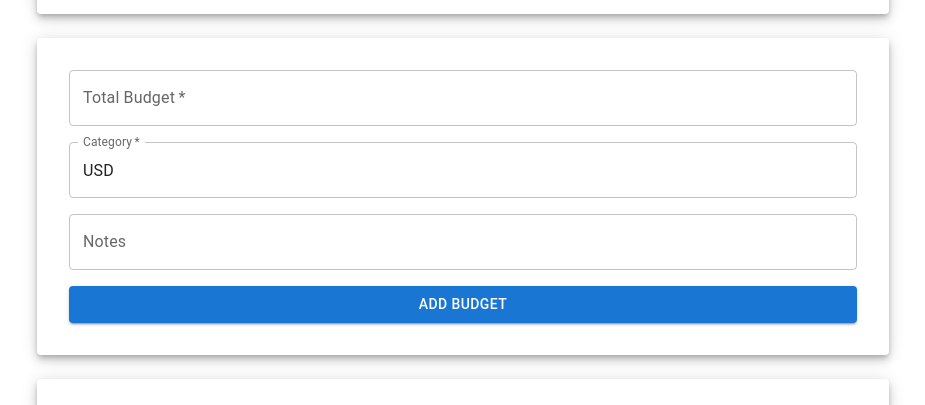
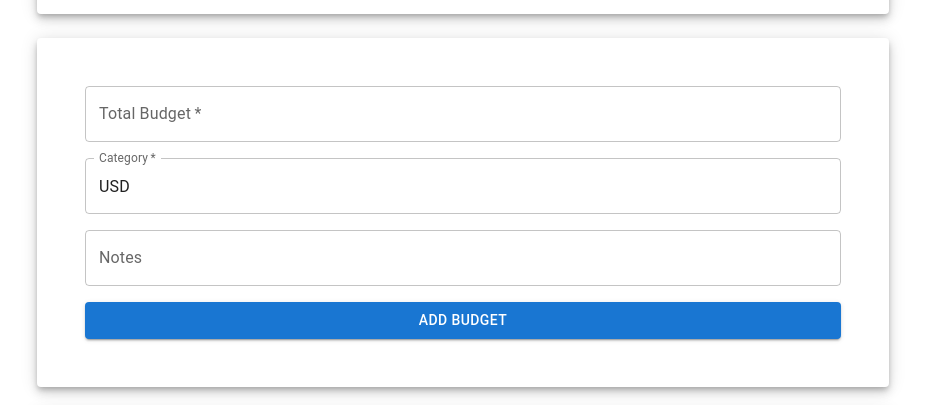
Before and after one commit to malicesand/LetsGeaux, a React app: page /budgetbuddy in a window 1280 px wide. Shown: the part 254-659 px from the top of the page, without its empty margins (177-1102 px from the left). Built offline with nearby package versions, Linux system fonts and the light colour scheme; no server answers.

Commit message:
replace currency with categories in on budget foorm

```diff
--- a/src/client/components/BudgetBuddy/BudgetForm.tsx
+++ b/src/client/components/BudgetBuddy/BudgetForm.tsx
@@ -1,45 +1,46 @@
 import React, { useState } from 'react';
 import api from './api';
-import { TextField, Button, Stack } from '@mui/material';
+import { TextField, Button, Stack, Box } from '@mui/material';
 
 const BudgetForm: React.FC = () => {
   const [totalBudget, setTotalBudget] = useState('');
-  const [currency, setCurrency] = useState('USD');
+  const [category, setCategory] = useState('USD');
   const [notes, setNotes] = useState('');
 //allow users to create new budget entries
   const handleSubmit = (e: React.FormEvent) => {
     e.preventDefault();
-    api.post('/', { totalBudget, currency, notes })
+    api.post('/', { totalBudget, category, notes })
       .then(() => window.location.reload())
       .catch(err => console.error(err));
   };
 
   return (
-    <form onSubmit={handleSubmit}>
+    <Box component="form" onSubmit={handleSubmit} sx={{ p: 2 }}>
       <Stack spacing={2}>
         <TextField
           label="Total Budget"
           value={totalBudget}
-          onChange={e => setTotalBudget(e.target.value)}
           type="number"
           required
+          fullWidth
+          onChange={e => setTotalBudget(e.target.value)}
         />
         <TextField
           label="Category"
-          value={currency}
-          onChange={e => setCurrency(e.target.value)}
+          value={category}
           required
+          fullWidth
+          onChange={e => setCategory(e.target.value)}
         />
         <TextField
           label="Notes"
           value={notes}
+          fullWidth
           onChange={e => setNotes(e.target.value)}
         />
-        <Button variant="contained" type="submit">
-          Add Budget
-        </Button>
+        <Button variant="contained" type="submit">Add Budget</Button>
       </Stack>
-    </form>
+    </Box>
   );
 };
 
```
